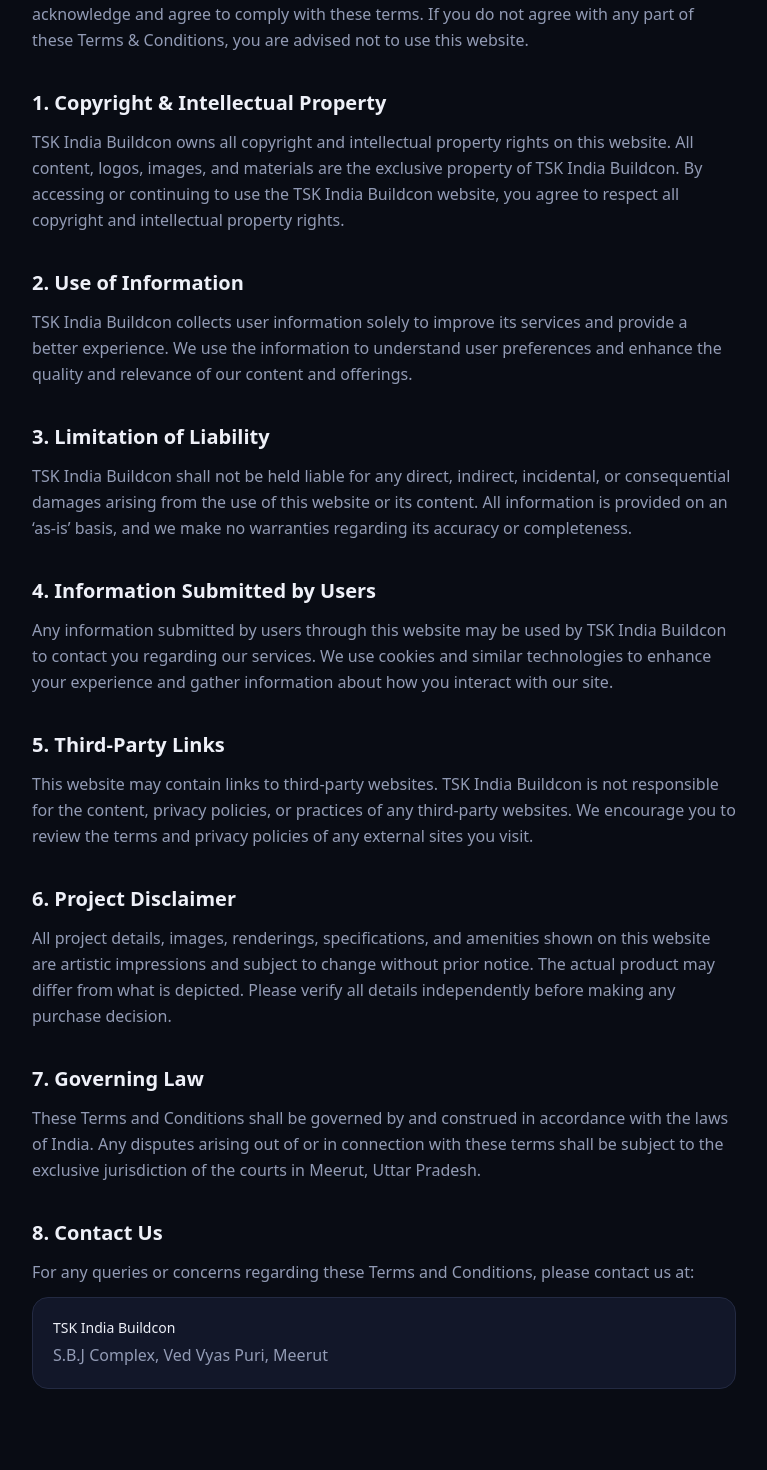
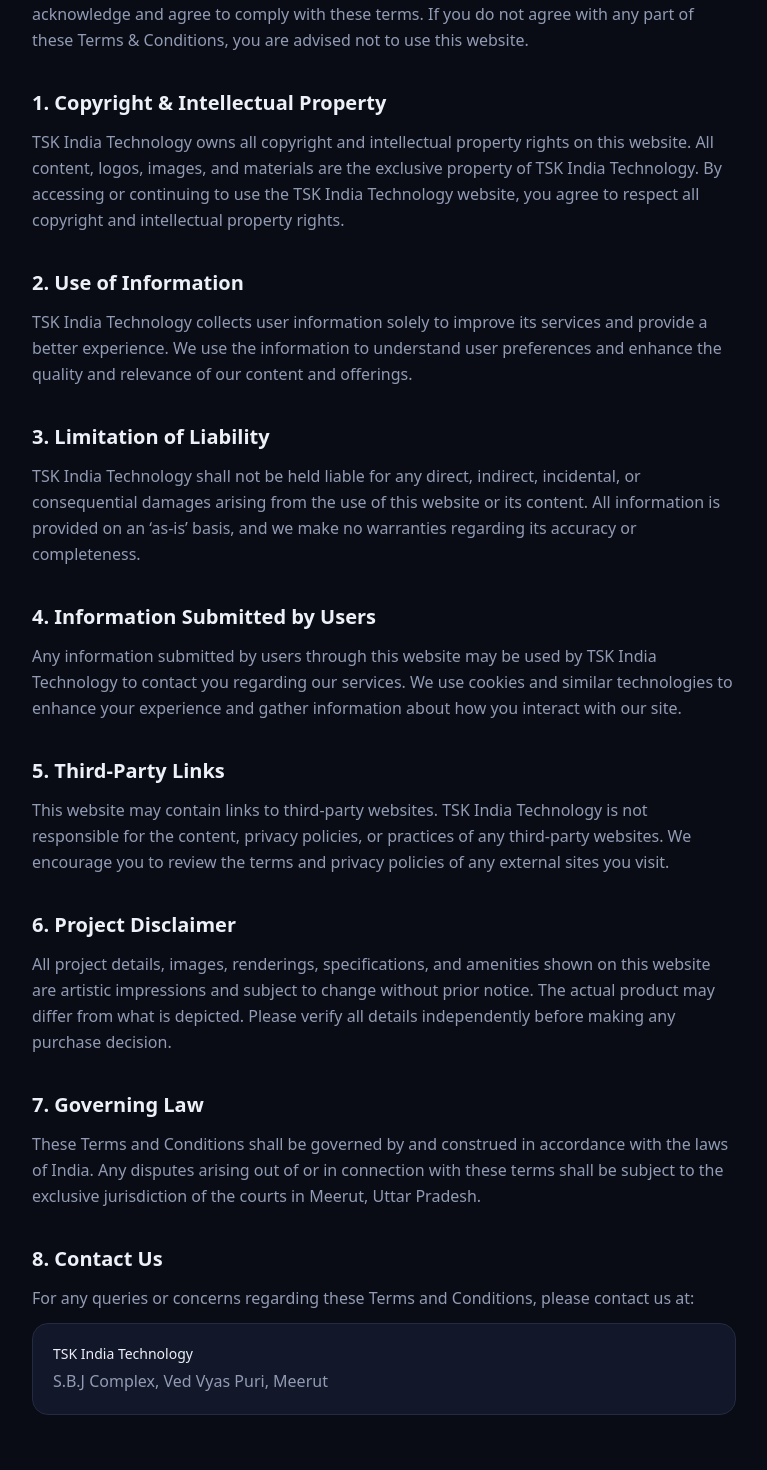
Before and after one commit to teamstskindia-dev/tsk-website, a Next.js app: page /terms-and-conditions in a window 1280 px wide. Shown: the part 400-1870 px from the top of the page, without its empty margins (256-1023 px from the left). Built offline with nearby package versions, Linux system fonts and the light colour scheme.

Commit message:
Rename TSK India Buildcon to TSK India Technology; fix dark theme heading color

```diff
--- a/src/app/privacy-policy/page.tsx
+++ b/src/app/privacy-policy/page.tsx
@@ -2,22 +2,22 @@
 import LegalPage, { LegalSection } from "@/components/LegalPage";
 
 export const metadata: Metadata = {
-  title: "Privacy Policy | TSK India Buildcon",
-  description: "Privacy Policy for TSK India Buildcon.",
+  title: "Privacy Policy | TSK India Technology",
+  description: "Privacy Policy for TSK India Technology.",
 };
 
 export default function PrivacyPolicyPage() {
   return (
     <LegalPage title="Privacy Policy" updated="January 1, 2024">
       <p className="text-sm leading-relaxed text-text-muted sm:text-base">
-        TSK India Buildcon values your trust and is committed to protecting
+        TSK India Technology values your trust and is committed to protecting
         your personal information. This policy describes how we collect and
         manage your data to ensure a secure user experience.
       </p>
 
       <LegalSection number="1" title="Policy Governance">
         <p>
-          TSK India Buildcon values your trust and is committed to protecting
+          TSK India Technology values your trust and is committed to protecting
           your personal information. We collect and manage your data to
           ensure a secure user experience, adhering to all applicable data
           protection laws and regulations.
@@ -27,7 +27,7 @@
       <LegalSection number="2" title="Data Collection &amp; Use">
         <p>
           <span className="font-medium text-text-primary">Purpose:</span> We
-          at TSK India Buildcon collect personal information to provide you
+          at TSK India Technology collect personal information to provide you
           with our services, improve your experience, and to protect your
           operational data.
         </p>
@@ -35,7 +35,7 @@
           <span className="font-medium text-text-primary">
             Strict Confidentiality:
           </span>{" "}
-          TSK India Buildcon will never provide your personal information to
+          TSK India Technology will never provide your personal information to
           third parties without your consent, and will manage your data to
           ensure complete user confidentiality.
         </p>
@@ -70,7 +70,7 @@
           <p className="text-sm font-medium text-text-primary">
             Contact Information
           </p>
-          <p className="mt-1">TSK India Buildcon</p>
+          <p className="mt-1">TSK India Technology</p>
           <p>Email: (insert Email ID)</p>
           <p>Corporate Office: S.B.J Complex, Ved Vyas Puri, Meerut</p>
         </div>
--- a/src/app/terms-and-conditions/page.tsx
+++ b/src/app/terms-and-conditions/page.tsx
@@ -2,8 +2,8 @@
 import LegalPage, { LegalSection } from "@/components/LegalPage";
 
 export const metadata: Metadata = {
-  title: "Terms & Conditions | TSK India Buildcon",
-  description: "Terms and Conditions for TSK India Buildcon.",
+  title: "Terms & Conditions | TSK India Technology",
+  description: "Terms and Conditions for TSK India Technology.",
 };
 
 export default function TermsPage() {
@@ -12,7 +12,7 @@
       <p className="text-sm leading-relaxed text-text-muted sm:text-base">
         We request you to carefully read the Terms &amp; Conditions
         mentioned on our website before using our services. By accessing or
-        continuing to use the TSK India Buildcon website, you acknowledge
+        continuing to use the TSK India Technology website, you acknowledge
         and agree to comply with these terms. If you do not agree with any
         part of these Terms &amp; Conditions, you are advised not to use
         this website.
@@ -20,17 +20,17 @@
 
       <LegalSection number="1" title="Copyright &amp; Intellectual Property">
         <p>
-          TSK India Buildcon owns all copyright and intellectual property
+          TSK India Technology owns all copyright and intellectual property
           rights on this website. All content, logos, images, and materials
-          are the exclusive property of TSK India Buildcon. By accessing or
-          continuing to use the TSK India Buildcon website, you agree to
+          are the exclusive property of TSK India Technology. By accessing or
+          continuing to use the TSK India Technology website, you agree to
           respect all copyright and intellectual property rights.
         </p>
       </LegalSection>
 
       <LegalSection number="2" title="Use of Information">
         <p>
-          TSK India Buildcon collects user information solely to improve its
+          TSK India Technology collects user information solely to improve its
           services and provide a better experience. We use the information
           to understand user preferences and enhance the quality and
           relevance of our content and offerings.
@@ -39,7 +39,7 @@
 
       <LegalSection number="3" title="Limitation of Liability">
         <p>
-          TSK India Buildcon shall not be held liable for any direct,
+          TSK India Technology shall not be held liable for any direct,
           indirect, incidental, or consequential damages arising from the
           use of this website or its content. All information is provided
           on an &lsquo;as-is&rsquo; basis, and we make no warranties
@@ -50,7 +50,7 @@
       <LegalSection number="4" title="Information Submitted by Users">
         <p>
           Any information submitted by users through this website may be
-          used by TSK India Buildcon to contact you regarding our services.
+          used by TSK India Technology to contact you regarding our services.
           We use cookies and similar technologies to enhance your experience
           and gather information about how you interact with our site.
         </p>
@@ -59,7 +59,7 @@
       <LegalSection number="5" title="Third-Party Links">
         <p>
           This website may contain links to third-party websites. TSK India
-          Buildcon is not responsible for the content, privacy policies, or
+          Technology is not responsible for the content, privacy policies, or
           practices of any third-party websites. We encourage you to review
           the terms and privacy policies of any external sites you visit.
         </p>
@@ -91,7 +91,7 @@
         </p>
         <div className="rounded-2xl border border-border bg-bg-elevated p-5">
           <p className="text-sm font-medium text-text-primary">
-            TSK India Buildcon
+            TSK India Technology
           </p>
           <p className="mt-1">S.B.J Complex, Ved Vyas Puri, Meerut</p>
         </div>
--- a/src/components/TechStack.tsx
+++ b/src/components/TechStack.tsx
@@ -84,7 +84,7 @@
           whileInView="visible"
           viewport={{ once: true, margin: "-40px" }}
           variants={headingContainer}
-          className="inline-block text-2xl font-bold uppercase tracking-[0.18em] text-black sm:text-3xl"
+          className="inline-block text-2xl font-bold uppercase tracking-[0.18em] text-text-primary sm:text-3xl"
         >
           {"Tech we build with".split("").map((char, i) => (
             <motion.span key={i} variants={headingChar} className="inline-block">
```
